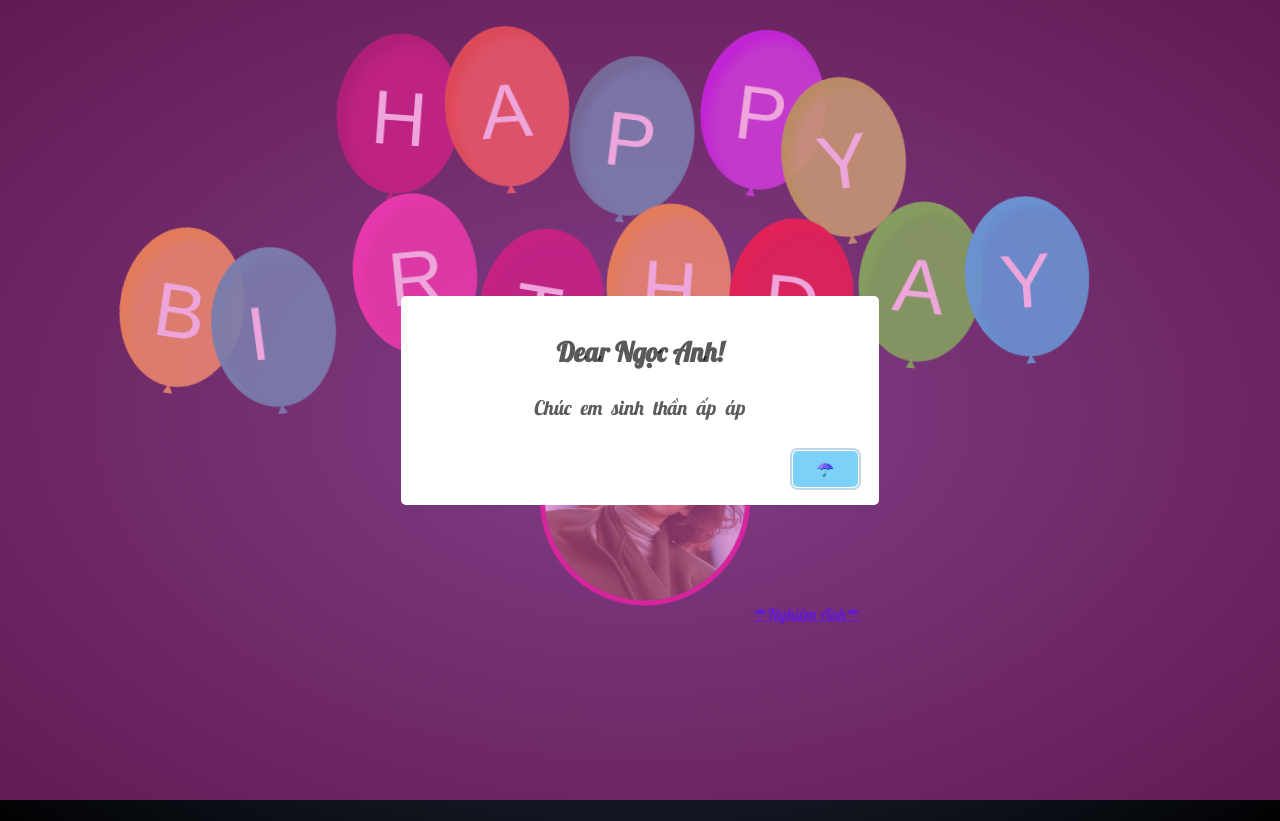
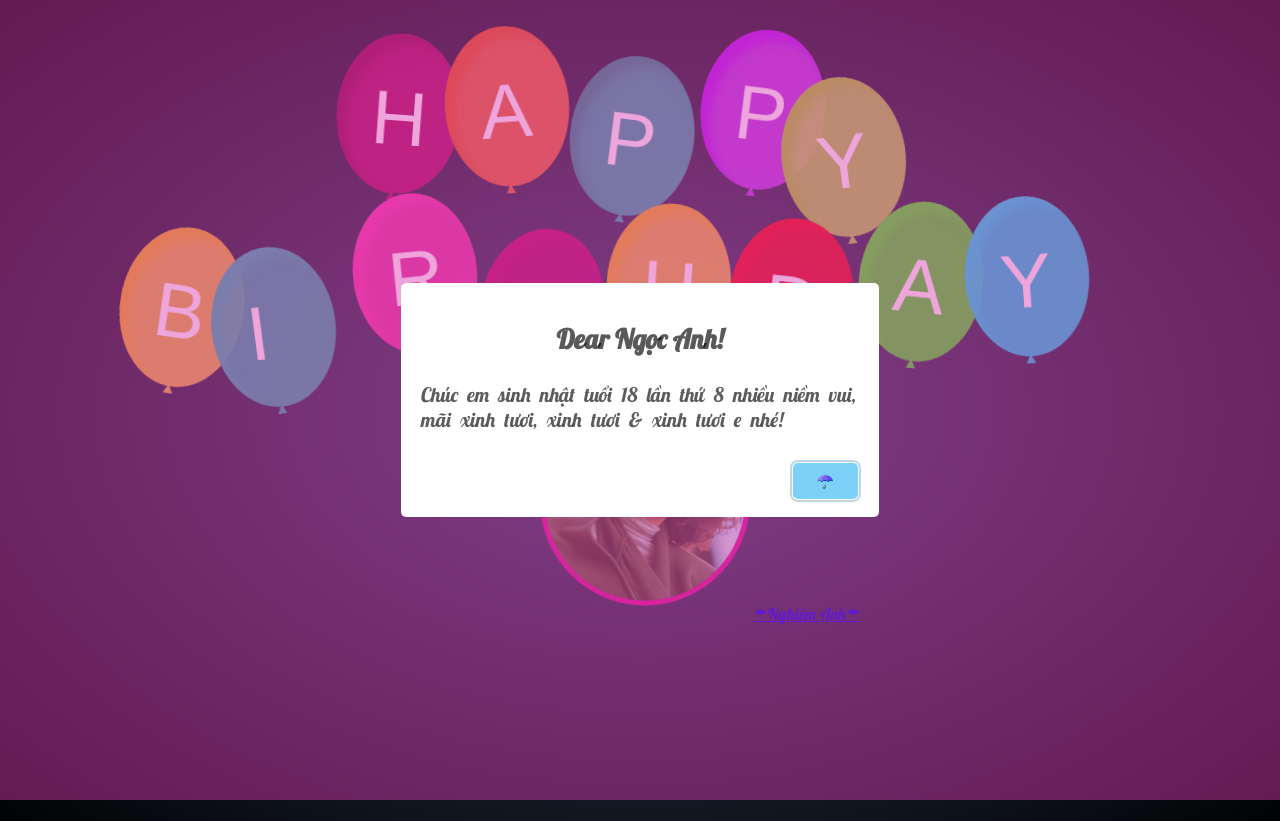
Before and after one commit to Zero9x/cmsnna, a plain HTML site: page index.html in a window 1280 px wide. Both pictures are taken after a click on the picture "Click on your avatar". Drawn offline with nearby package versions, Linux system fonts and the light colour scheme; a web font is replaced by a local one.

Commit message:
Update index.html

```diff
--- a/index.html
+++ b/index.html
@@ -73,7 +73,7 @@
                 // 6. Lời nhắn hiện ra khi bấm vào tên hoặc avatar
                 swal({
                     title: "Dear Ngọc Anh!", // Tiêu đề của popup
-                    text: "Chúc em sinh thần ấp áp", // Nội dung lời nhắn
+                    text: "Chúc em sinh nhật tuổi 18 lần thứ 8 nhiều niềm vui, mãi xinh tươi, xinh tươi & xinh tươi e nhé!", // Nội dung lời nhắn
                     button: {
                         text: "☂️",
                     },
```
